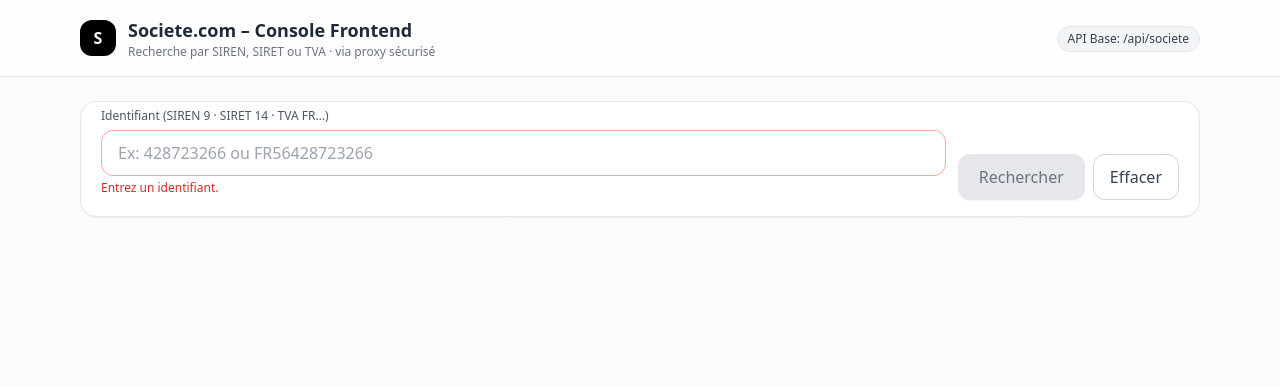
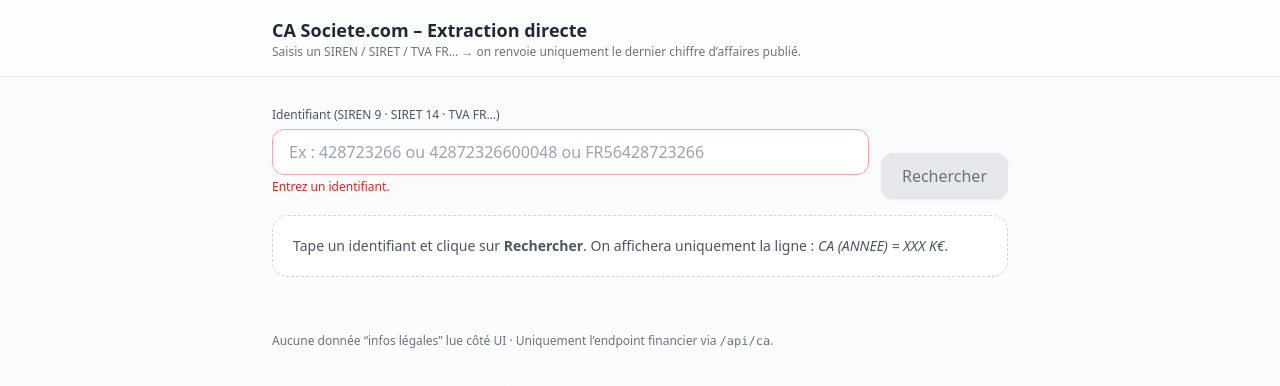
Before and after one commit to julesdezf/julesb, a React (Vite) app: page / in a window 1280 px wide. Shown: the top 386 px of the page. Built offline with nearby package versions, Linux system fonts and the light colour scheme.

Commit message:
Update App.jsx

```diff
--- a/src/App.jsx
+++ b/src/App.jsx
@@ -1,37 +1,8 @@
+// src/App.jsx
 import React, { useMemo, useRef, useState } from "react";
 
-const API_BASE = import.meta.env?.VITE_PROXY_BASE || "/api/societe";
-
-const classNames = (...arr) => arr.filter(Boolean).join(" ");
-
-const Badge = ({ children, tone = "neutral" }) => {
-  const tones = {
-    neutral: "bg-gray-100 text-gray-700 border border-gray-200",
-    success: "bg-green-100 text-green-700 border border-green-200",
-    warn: "bg-amber-100 text-amber-700 border border-amber-200",
-    danger: "bg-red-100 text-red-700 border border-red-200",
-  };
-  return (
-    <span className={classNames("inline-flex items-center rounded-full px-2.5 py-1 text-xs font-medium", tones[tone])}>
-      {children}
-    </span>
-  );
-};
-
-const Card = ({ title, children, footer, className }) => (
-  <div className={classNames("rounded-2xl shadow-sm border border-gray-200 bg-white", className)}>
-    {title && <div className="px-5 pt-4 pb-2 text-sm font-semibold text-gray-700">{title}</div>}
-    <div className="px-5 pb-4">{children}</div>
-    {footer && <div className="px-5 pt-2 pb-4 border-t border-gray-100">{footer}</div>}
-  </div>
-);
-
-const Field = ({ label, value }) => (
-  <div className="grid grid-cols-3 gap-2 py-1 text-sm">
-    <div className="text-gray-500">{label}</div>
-    <div className="col-span-2 font-medium text-gray-800 break-words">{value ?? <span className="text-gray-400">—</span>}</div>
-  </div>
-);
+// On ne parle qu'à l'endpoint financier
+const CA_ENDPOINT = "/api/ca";
 
 const isDigits = (s) => /^\d+$/.test(s);
 const detectIdType = (raw) => {
@@ -40,47 +11,30 @@
   if (s.startsWith("FR") && s.length >= 4) return { type: "TVA", clean: s, ok: true };
   if (isDigits(s) && s.length === 9) return { type: "SIREN", clean: s, ok: true };
   if (isDigits(s) && s.length === 14) return { type: "SIRET", clean: s, ok: true };
-  return { type: "UNKNOWN", clean: s, ok: false, hint: "Utilisez SIREN (9), SIRET (14) ou TVA FR…"};
+  return { type: "UNKNOWN", clean: s, ok: false, hint: "Utilisez SIREN (9), SIRET (14) ou TVA FR…" };
 };
 
-export default function SocieteApp() {
+export default function App() {
   const [query, setQuery] = useState("");
   const [loading, setLoading] = useState(false);
-  const [data, setData] = useState(null);
+  const [result, setResult] = useState(null);    // { formatted, year, k, value }
   const [error, setError] = useState(null);
   const [history, setHistory] = useState([]);
-  const [caLatest, setCaLatest] = useState("—");  // ✅ AJOUT ICI
   const inputRef = useRef(null);
 
   const id = useMemo(() => detectIdType(query), [query]);
 
-  const fetchData = async (idStr) => {
+  const fetchCA = async (idStr) => {
     setLoading(true);
     setError(null);
-    setData(null);
-    setCaLatest("—");
-
+    setResult(null);
     try {
-      // ✅ 1) INFOS LÉGALES
-      const url = `${API_BASE}?id=${encodeURIComponent(idStr)}`;
+      const url = `${CA_ENDPOINT}?id=${encodeURIComponent(idStr)}`;
       const resp = await fetch(url);
       const payload = await resp.json();
       if (!resp.ok) throw new Error(payload?.error || `Erreur API (${resp.status})`);
-
-      setData(payload);
+      setResult(payload); // on attend { formatted: "CA (ANNEE) = 123 K€", ... }
       setHistory((h) => [idStr, ...h.filter((x) => x !== idStr)].slice(0, 8));
-
-      // ✅ 2) CHIFFRE D’AFFAIRES
-      try {
-        const r = await fetch(`/api/ca?id=${encodeURIComponent(idStr)}`);
-        const j = await r.json();
-        if (r.ok && j?.formatted) {
-          setCaLatest(j.formatted); // ✅ CA (ANNEE) = XXX K€
-        }
-      } catch {
-        setCaLatest("—");
-      }
-
     } catch (e) {
       setError(e.message || "Erreur inconnue");
     } finally {
@@ -91,125 +45,93 @@
   const onSubmit = (e) => {
     e.preventDefault();
     if (!id.ok) return;
-    fetchData(id.clean);
+    fetchCA(id.clean);
   };
-
-  const copy = async (text) => {
-    try { await navigator.clipboard.writeText(text); alert("Copié dans le presse-papiers"); } catch {}
-  };
-
-  const e = data?.entreprise || data?.company || data || {};
-  const denomination = e.denomination || e.raison_sociale || e.nom_entreprise || e.name;
-  const siren = e.siren || e.SIREN || e.id || null;
-  const siret = e.siret || e.SIRET || null;
-  const tva = e.tva || e.vat || e.numero_tva || null;
-  const naf = e.naf || e.code_naf || e.ape || null;
-  const legalForm = e.forme_juridique || e.legal_form || null;
-  const address = e.adresse || e?.siege?.adresse || e.address || null;
-  const effectif = e.effectif || e.headcount || e.tranche_effectif || null;
-  const maj = e.date_maj || e.updated_at || e.derniere_mise_a_jour || null;
 
   return (
     <div className="min-h-screen bg-gradient-to-b from-gray-50 to-white">
       <header className="sticky top-0 z-10 backdrop-blur bg-white/70 border-b border-gray-200">
-        <div className="max-w-6xl mx-auto px-4 py-4 flex items-center gap-3">
-          <div className="h-9 w-9 rounded-xl bg-black text-white grid place-items-center font-bold">S</div>
-          <div>
-            <h1 className="text-lg font-semibold text-gray-800">Societe.com – Console Frontend</h1>
-            <p className="text-xs text-gray-500">Recherche par SIREN, SIRET ou TVA · via proxy sécurisé</p>
-          </div>
-          <div className="ml-auto hidden sm:block">
-            <Badge>API Base: {API_BASE}</Badge>
-          </div>
+        <div className="max-w-3xl mx-auto px-4 py-4">
+          <h1 className="text-lg font-semibold text-gray-800">CA Societe.com – Extraction directe</h1>
+          <p className="text-xs text-gray-500">Saisis un SIREN / SIRET / TVA FR… → on renvoie uniquement le dernier chiffre d’affaires publié.</p>
         </div>
       </header>
 
-      <main className="max-w-6xl mx-auto px-4 py-6">
-        <Card>
-          <form onSubmit={onSubmit} className="flex flex-col md:flex-row items-stretch gap-3">
+      <main className="max-w-3xl mx-auto px-4 py-6 space-y-4">
+        <form onSubmit={onSubmit} className="flex flex-col sm:flex-row gap-3">
           <div className="flex-1">
             <label className="text-xs text-gray-600">Identifiant (SIREN 9 · SIRET 14 · TVA FR…)</label>
             <input
               ref={inputRef}
               value={query}
               onChange={(e) => setQuery(e.target.value)}
-                placeholder="Ex: 428723266 ou FR56428723266"
-                className={classNames(
-                  "mt-1 w-full rounded-xl border px-4 py-2.5 focus:outline-none focus:ring-4 transition",
+              placeholder="Ex : 428723266 ou 42872326600048 ou FR56428723266"
+              className={`mt-1 w-full rounded-xl border px-4 py-2.5 focus:outline-none focus:ring-4 transition ${
                 id.ok ? "border-gray-300 focus:ring-gray-200" : "border-red-300 focus:ring-red-100"
-                )}
+              }`}
             />
             <div className="mt-1 h-5 text-xs text-gray-500">
-                {id.ok ? <span>Type détecté : <strong>{id.type}</strong></span> : (
+              {id.ok ? (
+                <span>Type détecté : <strong>{id.type}</strong></span>
+              ) : (
                 <span className="text-red-600">{id.hint || "Identifiant invalide"}</span>
               )}
             </div>
           </div>
 
-            <div className="flex items-end gap-2">
+          <div className="flex items-end">
             <button
               type="submit"
               disabled={!id.ok || loading}
-                className={classNames(
-                  "rounded-xl px-5 py-2.5 font-medium shadow-sm border transition",
+              className={`rounded-xl px-5 py-2.5 font-medium shadow-sm border transition ${
                 (!id.ok || loading) ? "bg-gray-200 text-gray-500 border-gray-200" : "bg-black text-white border-black hover:opacity-90"
-                )}
+              }`}
             >
               {loading ? "Recherche…" : "Rechercher"}
             </button>
-
-              <button
-                type="button"
-                onClick={() => { setQuery(""); setData(null); setError(null); setCaLatest("—"); inputRef.current?.focus(); }}
-                className="rounded-xl px-4 py-2.5 font-medium border border-gray-300 text-gray-700 hover:bg-gray-50"
-              >
-                Effacer
-              </button>
           </div>
         </form>
-        </Card>
 
-        {error && (
-          <div className="mt-4">
-            <Card className="border-red-200">
-              <div className="text-sm text-red-700">{error}</div>
-            </Card>
+        {history.length > 0 && (
+          <div className="flex flex-wrap gap-2">
+            <span className="text-xs text-gray-500 mr-1">Historique :</span>
+            {history.map((h) => (
+              <button key={h} onClick={() => setQuery(h)} className="text-xs rounded-full px-3 py-1 border border-gray-200 hover:bg-gray-50">
+                {h}
+              </button>
+            ))}
           </div>
         )}
 
-        {data && (
-          <div className="mt-6 grid grid-cols-1 lg:grid-cols-3 gap-4">
-            <div className="lg:col-span-2 space-y-4">
-              <Card title="Synthèse">
-                <div className="grid md:grid-cols-2 gap-3">
-                  <Field label="Dénomination" value={denomination} />
-                  <Field label="Forme juridique" value={legalForm} />
-                  <Field label="SIREN" value={siren} />
-                  <Field label="SIRET" value={siret} />
-                  <Field label="TVA" value={tva} />
-                  <Field label="Code NAF/APE" value={naf} />
-                  <Field label="Adresse" value={address} />
-                  <Field label="Effectif" value={effectif} />
-                  <Field label="Chiffre d'affaires" value={caLatest} />  {/* ✅ CA ICI */}
-                  <Field label="Dernière mise à jour" value={maj} />
+        {error && (
+          <div className="rounded-xl border border-red-200 bg-red-50 px-4 py-3 text-sm text-red-700">
+            {error}
           </div>
-              </Card>
+        )}
 
-              <Card
-                title={
-                  <div className="flex items-center justify-between">
-                    <span>Réponse brute (JSON)</span>
+        {result && (
+          <div className="rounded-2xl border border-gray-200 bg-white p-5">
+            <div className="text-sm text-gray-500 mb-1">Dernier chiffre d’affaires publié</div>
+            <div className="text-xl font-semibold text-gray-900">
+              {result.formatted || "—"}
             </div>
-                }
-              >
-                <pre className="text-xs bg-gray-50 border border-gray-200 rounded-xl p-3 overflow-auto max-h-[480px] whitespace-pre-wrap break-words">
-                  {JSON.stringify(data, null, 2)}
-                </pre>
-              </Card>
+            {result.note && (
+              <div className="mt-2 text-xs text-gray-500">{result.note}</div>
+            )}
           </div>
+        )}
+
+        {!result && !error && !loading && (
+          <div className="rounded-2xl border border-dashed border-gray-300 bg-white p-5 text-sm text-gray-600">
+            Tape un identifiant et clique sur <strong>Rechercher</strong>.
+            On affichera uniquement la ligne : <em>CA (ANNEE) = XXX K€</em>.
           </div>
         )}
       </main>
+
+      <footer className="max-w-3xl mx-auto px-4 py-8 text-xs text-gray-500">
+        Aucune donnée “infos légales” lue côté UI · Uniquement l’endpoint financier via <code>/api/ca</code>.
+      </footer>
     </div>
   );
 }
```
Lines whose indentation alone changed are shown as unchanged.
